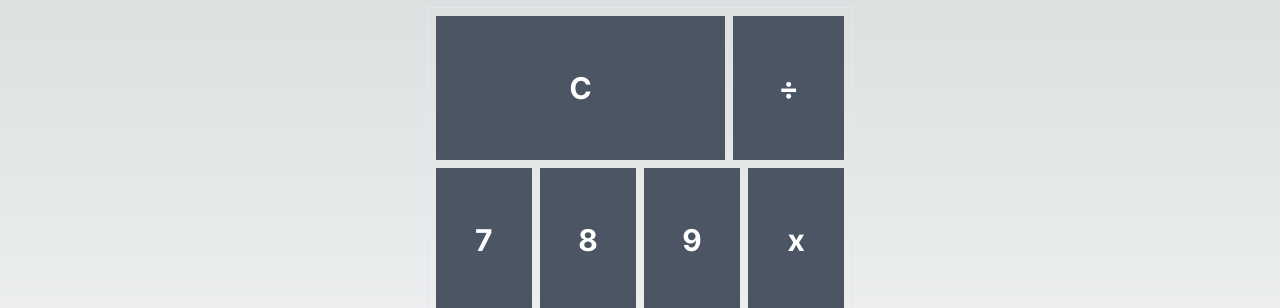
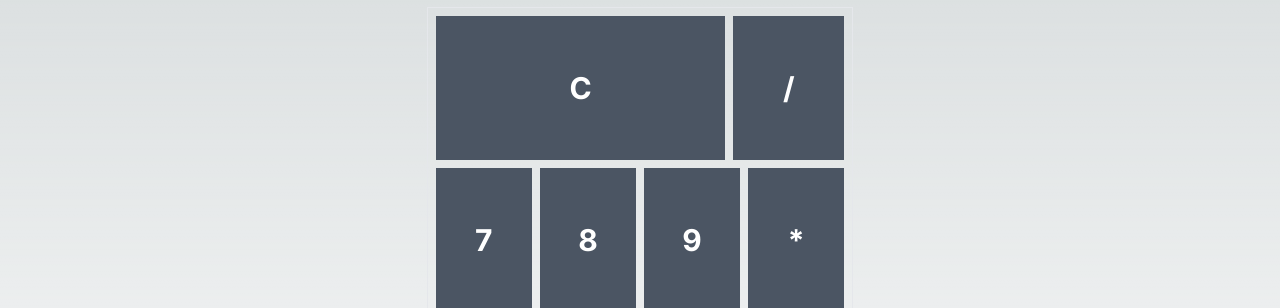
Before and after one commit to Anny-Oyes/Calculadora, a Next.js app: page / in a window 1280 px wide. Shown: the part 123-431 px from the top of the page. Built offline with nearby package versions, Linux system fonts and the light colour scheme.

Commit message:
Trabajando en la logica

```diff
--- a/src/app/components/buttons.tsx
+++ b/src/app/components/buttons.tsx
@@ -1,24 +1,16 @@
 'use client'
-export default function Buttons({
-    texto,
-    keyPress,
-}: {
-    texto: string
-    keyPress?: any
-}) {
-    const sendKey = (key: string) => {
-        keyPress(key)
-    }
+
+import React from 'react';
+
+export default function Buttons({ texto, handleKeyPress }: { texto: string, handleKeyPress?: any }) {
     return (
         <div
             className="m-1 flex flex-col items-center bg-gray-600"
-            onClick={(e) => {
-                sendKey(texto)
-            }}
+            onClick={() => handleKeyPress(texto)}
         >
             <div className="h-36 font-bold text-3xl flex flex-col justify-center text-white">
                 <span>{texto}</span>
             </div>
         </div>
-    )
+    );
 }
--- a/src/app/components/calculadora.tsx
+++ b/src/app/components/calculadora.tsx
@@ -1,39 +1,65 @@
-'use client'
+"use client"
 
-import { useState } from 'react'
-import Display from './display'
-import Keyboard from './keyboard'
-
-export default function Calculadora() {
-    const [texto, setTexto] = useState('')
-    const [resultados, setresultados] = useState('')
-
-    const pressEnter = (texto: number) => {
-
-    }
+import React, { useState } from "react";
+import Display from "./display";
+import Keyboard from "./keyboard";
 
 
-    const pressEliminar = () => {
-        setTexto('')
-    }
+function Calculadora() {
+    const [texto, setTexto] = useState('');
+    const [resultado, setResultado] = useState<string | number>('');
 
-    const sendKey = (key: string) => {
+    const handleKeyPress = (key: string) => {
+        if (key === '=') {
+            try {
+                const calculandoResultado = calculateExpression(texto);
+                setResultado(calculandoResultado);
+                setTexto(calculandoResultado.toString());
+            } catch (error) {
+                setResultado('Error');
+            }
+        } else if (key === 'C') {
+            setTexto('');
+            setResultado('');
+        } else {
+            setTexto((prevText) => prevText + key);
+        }
+    };
 
-        if (key === 'C') {
-            pressEliminar()
-            return
+    const calculateExpression = (expression: any) => {
+        try {
+            const [num1, operator, num2] = expression.split('');
+
+            const number1 = parseFloat(num1);
+            const number2 = parseFloat(num2);
+
+            switch (operator) {
+                case '+':
+                    return number1 + number2;
+                case '-':
+                    return number1 - number2;
+                case '*':
+                    return number1 * number2;
+                case '/':
+                    if (number1 === 0) {
+                        return NaN;
+                    }
+                    return number1 / number2;
+                default:
+                    return NaN;
+            }
+        } catch (error) {
+            return NaN;
         }
+    };
 
-        if (key === '=') {
-            pressEnter(parseInt(texto))
-            return
-        }
-        setTexto(texto + key)
-    }
+
     return (
         <div>
-            <Display texto={texto} />
-            <Keyboard keyPress={sendKey} />
+            <Display texto={texto} resultado={resultado} />
+            <Keyboard keyPress={handleKeyPress} />
         </div>
-    )
+    );
 }
+
+export default Calculadora;
--- a/src/app/components/display.tsx
+++ b/src/app/components/display.tsx
@@ -1,10 +1,12 @@
 'use client'
-export default function Display({ texto }: { texto?: string }) {
+import React from 'react';
+
+export default function Display({ texto, resultado }: { texto: string, resultado: any }) {
     return (
         <div className="border rounded-t-lg p-1 bg-black">
             <div className={'p-2 h-20 text-2xl font-bold text-center align-middle'}>
                 <span>{texto}</span>
             </div>
         </div>
-    )
+    );
 }
--- a/src/app/components/keyboard.tsx
+++ b/src/app/components/keyboard.tsx
@@ -10,63 +10,63 @@ export default function Keyboard({ keyPress }: { keyPress?: any }) {
         <div className="mt-5 border p-1 ">
             <div className="flex flex-row justify-between">
                 <div className="w-5/6">
-                    <Buttons texto="C" keyPress={sendKey} />
+                    <Buttons texto="C" handleKeyPress={sendKey} />
                 </div>
                 <div className="w-1/3">
-                    <Buttons texto="÷" keyPress={sendKey} />
+                    <Buttons texto="/" handleKeyPress={sendKey} />
                 </div>
             </div>
             <div className="flex flex-row justify-between">
                 <div className="w-1/3">
-                    <Buttons texto="7" keyPress={sendKey} />
+                    <Buttons texto="7" handleKeyPress={sendKey} />
                 </div>
                 <div className="w-1/3">
-                    <Buttons texto="8" keyPress={sendKey} />
+                    <Buttons texto="8" handleKeyPress={sendKey} />
                 </div>
                 <div className="w-1/3">
-                    <Buttons texto="9" keyPress={sendKey} />
+                    <Buttons texto="9" handleKeyPress={sendKey} />
                 </div>
                 <div className="w-1/3">
-                    <Buttons texto="x" keyPress={sendKey} />
+                    <Buttons texto="*" handleKeyPress={sendKey} />
                 </div>
             </div>
             <div className="flex flex-row justify-between">
                 <div className="w-1/3">
-                    <Buttons texto="4" keyPress={sendKey} />
+                    <Buttons texto="4" handleKeyPress={sendKey} />
                 </div>
                 <div className="w-1/3">
-                    <Buttons texto="5" keyPress={sendKey} />
+                    <Buttons texto="5" handleKeyPress={sendKey} />
                 </div>
                 <div className="w-1/3">
-                    <Buttons texto="6" keyPress={sendKey} />
+                    <Buttons texto="6" handleKeyPress={sendKey} />
                 </div>
                 <div className="w-1/3">
-                    <Buttons texto="-" keyPress={sendKey} />
+                    <Buttons texto="-" handleKeyPress={sendKey} />
                 </div>
             </div>
             <div className="flex flex-row justify-between">
                 <div className="w-1/3">
-                    <Buttons texto="1" keyPress={sendKey} />
+                    <Buttons texto="1" handleKeyPress={sendKey} />
                 </div>
                 <div className="w-1/3">
-                    <Buttons texto="2" keyPress={sendKey} />
+                    <Buttons texto="2" handleKeyPress={sendKey} />
                 </div>
                 <div className="w-1/3">
-                    <Buttons texto="3" keyPress={sendKey} />
+                    <Buttons texto="3" handleKeyPress={sendKey} />
                 </div>
                 <div className="w-1/3">
-                    <Buttons texto="+" keyPress={sendKey} />
+                    <Buttons texto="+" handleKeyPress={sendKey} />
                 </div>
             </div>
             <div className="flex flex-row justify-between">
                 <div className="w-2/3">
-                    <Buttons texto="0" keyPress={sendKey} />
+                    <Buttons texto="0" handleKeyPress={sendKey} />
                 </div>
                 <div className="w-1/3">
-                    <Buttons texto="." keyPress={sendKey} />
+                    <Buttons texto="." handleKeyPress={sendKey} />
                 </div>
                 <div className="w-1/3">
-                    <Buttons texto="=" keyPress={sendKey} />
+                    <Buttons texto="=" handleKeyPress={sendKey} />
                 </div>
             </div>
         </div>
```
